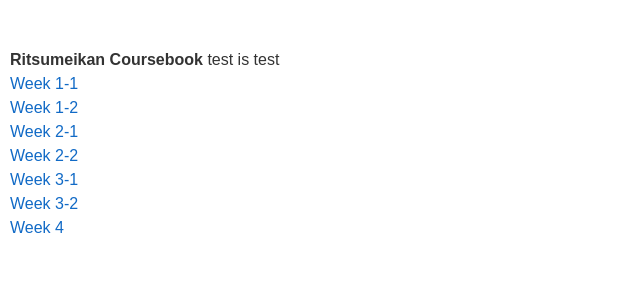
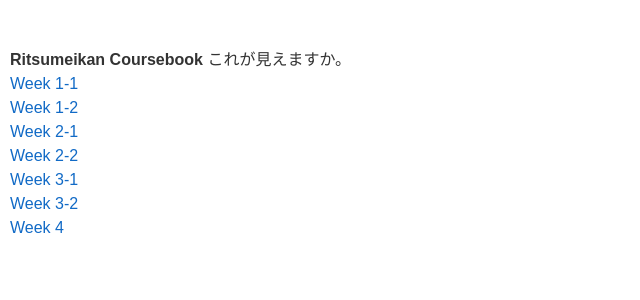
Before and after one commit to ROBOTIS-Will/ritsumeikan_github, a Jekyll site: the page built from index.md, in a window 1280 px wide. Shown: the top 300 px of the page, without its empty margins (0-640 px from the left). Built offline with Jekyll 4.4.1, drawn with Linux system fonts in a browser that asks for light colours; nearby versions of some CDN libraries.

Commit message:
Update index.md
test update

```diff
--- a/index.md
+++ b/index.md
@@ -14,7 +14,7 @@ header:
 ---
 
 **Ritsumeikan Coursebook**
-test is test
+これが見えますか。
 
 - [Week 1-1](https://nobutakashimada.github.io/ritsumeikan_github/docs/ritsumeikan/week1-1)
 - [Week 1-2](https://nobutakashimada.github.io/ritsumeikan_github/docs/ritsumeikan/week1-2)
```
